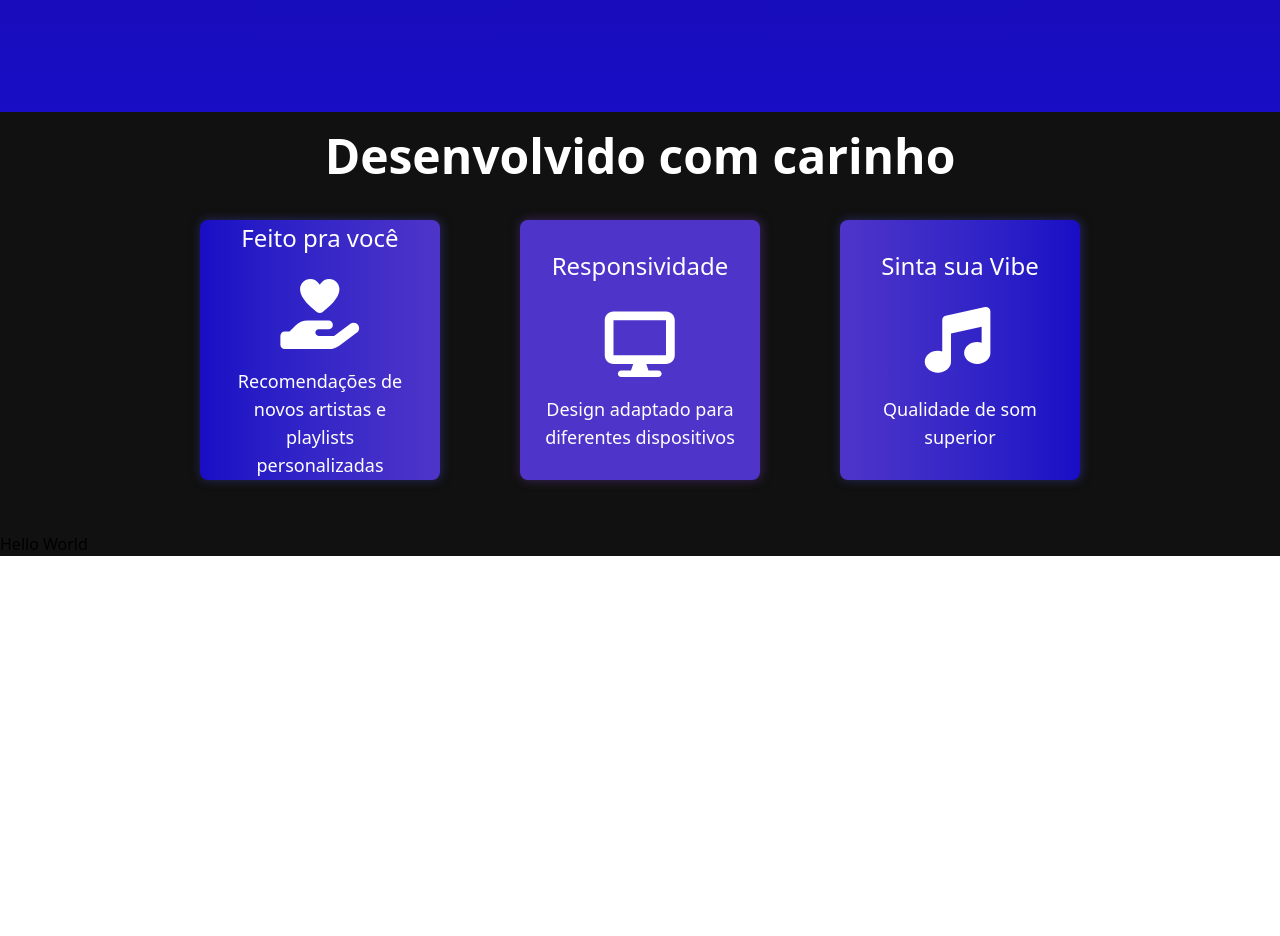
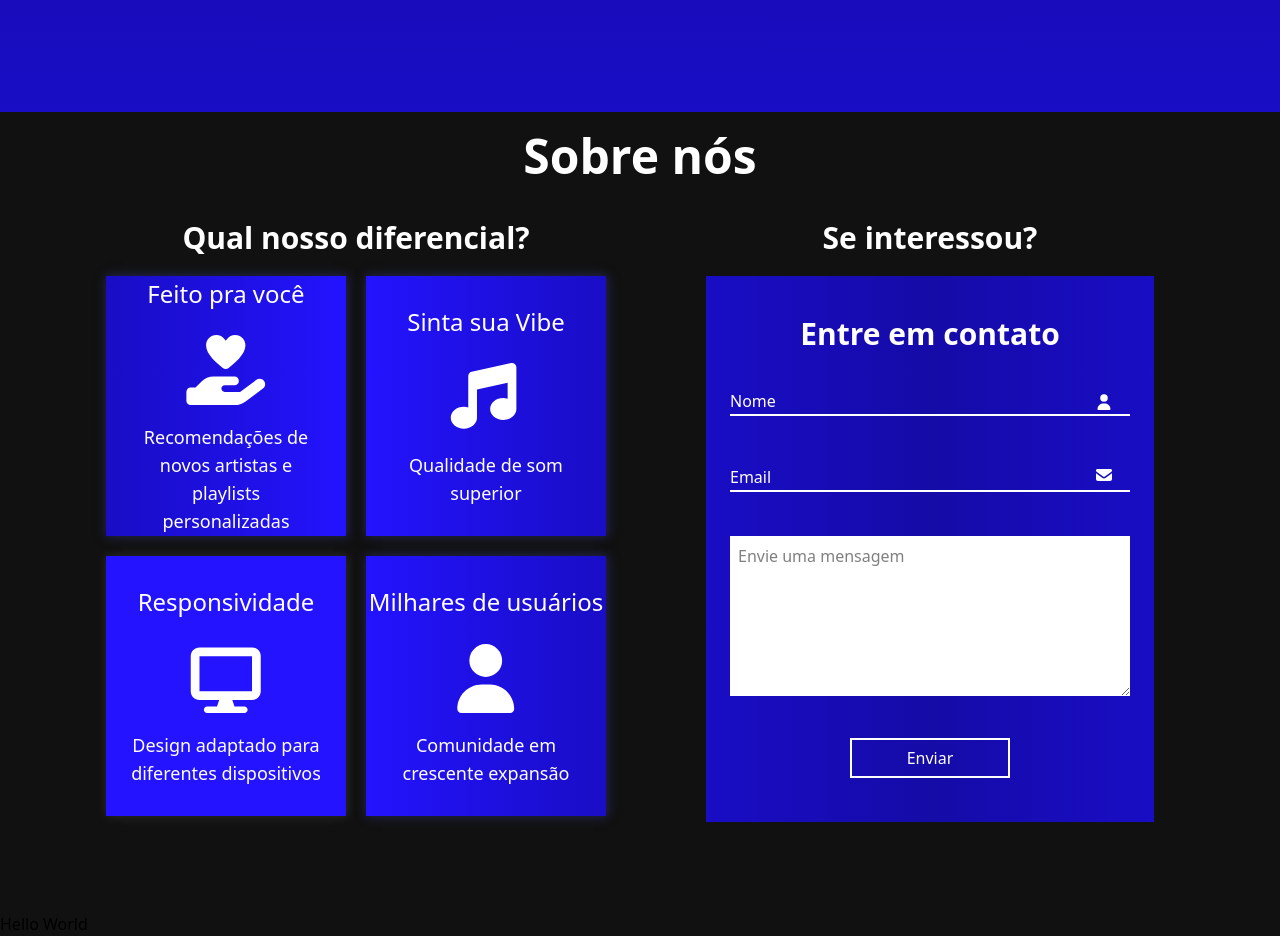
Before and after one commit to EduBassan/FrontCP, a React (Vite) app: page / in a window 1280 px wide. Shown: the part 1660-2596 px from the top of the page. Before the commit the page ends 2216 px from the top, so only its background shows below. Built offline with nearby package versions, Linux system fonts and the light colour scheme.

Commit message:
adição do forms dentro das funcionalidades

```diff
--- a/src/components/Funcionalidades.jsx
+++ b/src/components/Funcionalidades.jsx
@@ -2,19 +2,24 @@ import { FontAwesomeIcon } from "@fortawesome/react-fontawesome";
 import { faDisplay } from "@fortawesome/free-solid-svg-icons";
 import { faMusic } from "@fortawesome/free-solid-svg-icons";
 import { faHandHoldingHeart } from "@fortawesome/free-solid-svg-icons";
+import {faUser} from "@fortawesome/free-solid-svg-icons";
+import Forms from "./Forms";
 
 export default function Funcionalidades() {
   return (
     <div
     id="funcionalidades"
-    className="bg-[#111111] pr-5 pl-5 pt-5  w-[100%] flex justify-center items-start h-300 lg:h-auto">
-      <div className="flex flex-col justify-start items-center h-100 gap-10">
-        <h1 className="flex text-3xl lg:text-5xl text-center justify-center items-center font-bold text-white">
-          Desenvolvido com carinho
+    className="bg-[#111111] pr-5 pl-5 pt-5 grid-cols-1 lg:grid-col-2 w-[100%] flex flex-wrap justify-center items-start h-350 lg:h-200">
+      <h1 className="flex text-3xl mb-10 lg:text-5xl text-center justify-center items-center font-bold text-white w-full">
+          Sobre nós
         </h1>
-        <div className="flex flex-wrap flex-col lg:flex-row justify-center items-start gap-20">
+      <div className="flex flex-col justify-start items-center h-120 gap-5">
+        <h4 className="flex text-2xl lg:text-3xl text-center justify-center items-start font-bold text-white">
+          Qual nosso diferencial?
+        </h4>
+        <div className="flex flex-wrap flex-col justify-center items-start gap-5 h-170">
           <div
-            className="transition-all ease-in-out duration-500 hover:scale-105 flex flex-col justify-center items-center bg-gradient-to-b lg:bg-gradient-to-r from-[#190dc5] to-[#4f34c9]  rounded-lg h-65 w-60 text-white"
+            className="transition-all ease-in-out duration-500 hover:-translate-x-4 hover:-translate-y-2  flex flex-col justify-center items-center bg-gradient-to-b lg:bg-gradient-to-r from-[#190dc5] to-[#2313ff] h-65 w-60 text-white"
             style={{ boxShadow: "1px 0px 10px 1px rgba(52, 58, 146, 0.500)" }}
           >
             <h1 className="mb-2 text-2xl">Feito pra você </h1>
@@ -28,8 +33,8 @@ export default function Funcionalidades() {
           </div>
 
           <div
-            className="transition-all ease-in-out duration-500 hover:scale-105 flex flex-col justify-center items-center bg-[#4f34c9] rounded-lg h-65 w-60 text-white"
-            style={{ boxShadow: "1px 0px 10px 1px rgba(93, 52, 146, 0.500)" }}
+            className="transition-all ease-in-out duration-500 hover:-translate-x-4 hover:translate-y-2 flex flex-col justify-center items-center bg-[#2313ff]  h-65 w-60 text-white"
+            style={{ boxShadow: "1px 0px 10px 1px rgba(255, 255, 255, 0.100)" }}
           >
             <h1 className="mb-2 text-2xl">Responsividade </h1>
             <div className="text-[70px]">
@@ -43,7 +48,7 @@ export default function Funcionalidades() {
 
 
           <div
-            className="transition-all ease-in-out duration-500 hover:scale-105 flex flex-col justify-center items-center rounded-lg h-65 w-60 bg-gradient-to-t lg:bg-gradient-to-l from-[#190dc5] to-[#4f34c9] text-white"
+            className="transition-all ease-in-out duration-500 hover:translate-x-4 hover:-translate-y-2  flex flex-col justify-center items-center h-65 w-60 bg-gradient-to-t lg:bg-gradient-to-l from-[#190dc5] to-[#2313ff]  text-white"
             style={{ boxShadow: "1px 0px 10px 1px rgba(52, 58, 146, 0.500)" }}
           >
             <h1 className="mb-2 text-2xl">Sinta sua Vibe</h1>
@@ -55,8 +60,26 @@ export default function Funcionalidades() {
               Qualidade de som superior
             </h3>
           </div>
+          <div
+            className="transition-all ease-in-out duration-500 hover:translate-x-4 hover:translate-y-2  flex flex-col justify-center items-center h-65 w-60 bg-gradient-to-t lg:bg-gradient-to-l from-[#190dc5] to-[#2313ff]  text-white"
+            style={{ boxShadow: "1px 0px 10px 1px rgba(52, 58, 146, 0.500)" }}
+          >
+            <h1 className="mb-2 text-2xl">Milhares de usuários</h1>
+            <div className="text-[70px]">
+              <FontAwesomeIcon icon={faUser} />
+            </div>
 
+            <h3 className="w-[80%] text-center text-lg ">
+              Comunidade em crescente expansão
+            </h3>
+          </div>
         </div>
+      </div>
+      <div className="flex flex-col justify-start items-center h-full ml-20">
+        <h4 className="flex text-2xl lg:text-3xl text-center justify-center items-start font-bold text-white">
+          Se interessou?
+        </h4>
+        <Forms/>
       </div>
     </div>
   );
```
